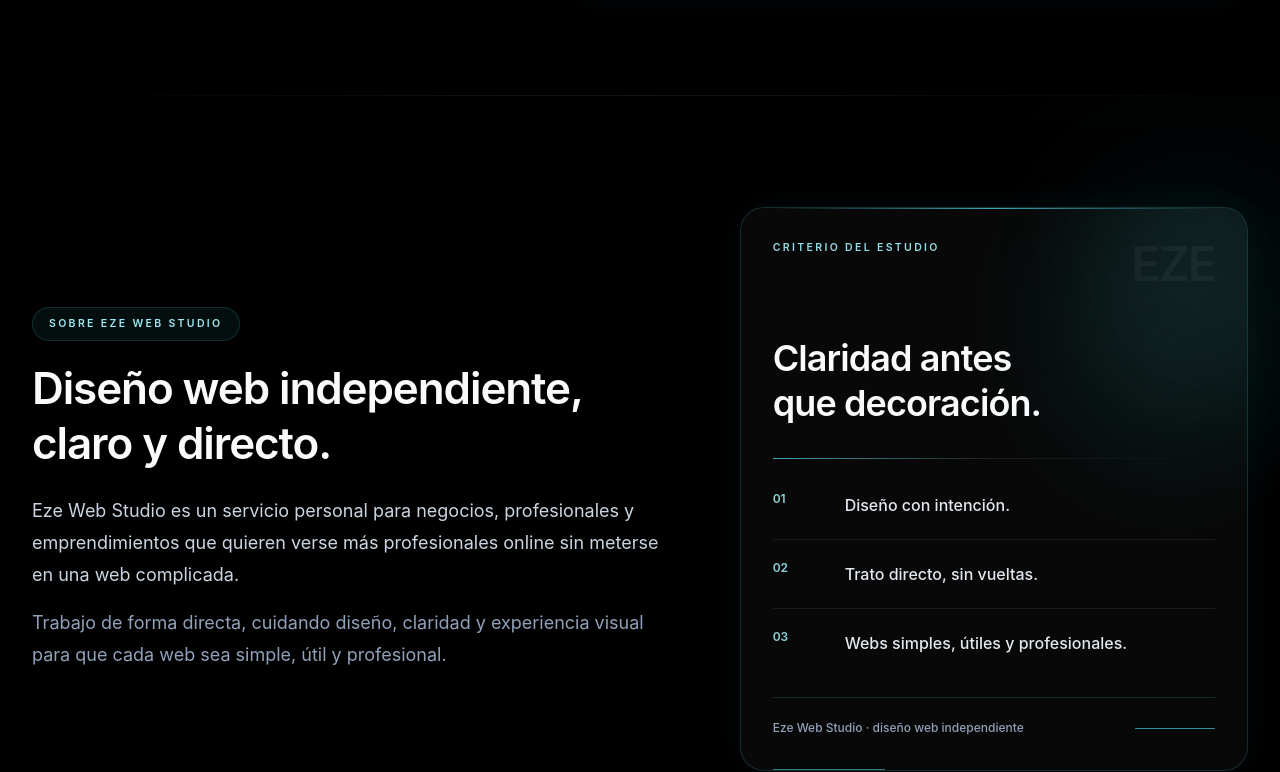
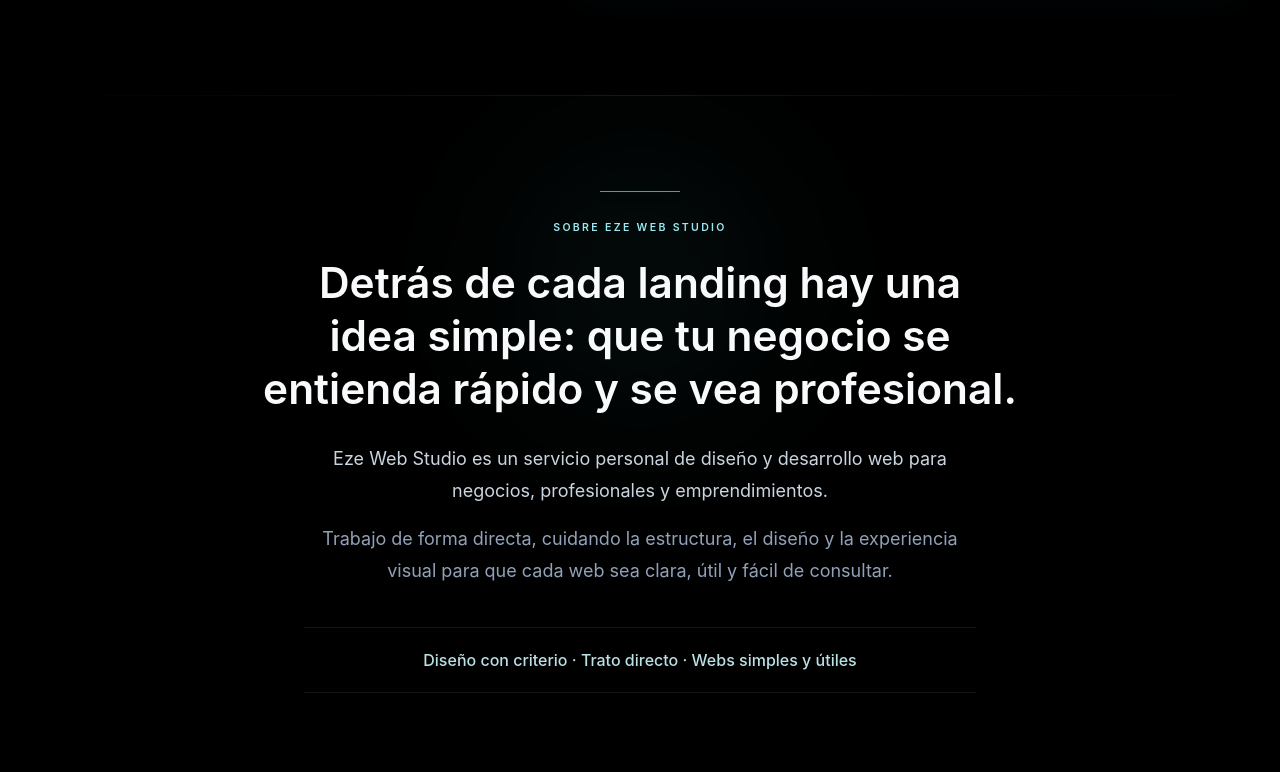
Before and after one commit to ezexgonzalez/eze-web-studio, a React (Vite) app: page / in a window 1280 px wide. Shown: the part 2730-3502 px from the top of the page. Built offline with nearby package versions, Linux system fonts and the light colour scheme.

Commit message:
simplify about section

```diff
--- a/src/components/sections/AboutSection.jsx
+++ b/src/components/sections/AboutSection.jsx
@@ -2,76 +2,35 @@ import { siteConfig } from "../../data/siteConfig";
 
 function AboutSection() {
   const { about } = siteConfig;
-  const { manifesto } = about;
 
   return (
     <section
       id="sobre-eze"
-      className="relative isolate overflow-hidden bg-black px-4 py-20 sm:px-6 sm:py-24 lg:px-8 lg:py-28"
+      className="relative isolate overflow-hidden bg-black px-4 py-18 sm:px-6 sm:py-22 lg:px-8 lg:py-24"
     >
       <div className="absolute inset-x-8 top-0 h-px bg-gradient-to-r from-transparent via-white/[0.08] to-transparent" />
-      <div className="absolute right-0 top-10 -z-10 h-80 w-80 translate-x-1/4 rounded-full bg-cyan-300/[0.04] blur-3xl" />
+      <div className="absolute left-1/2 top-10 -z-10 h-72 w-72 -translate-x-1/2 rounded-full bg-cyan-300/[0.035] blur-3xl" />
 
-      <div className="mx-auto grid w-full max-w-7xl gap-8 lg:grid-cols-[1fr_0.78fr] lg:items-center lg:gap-14">
-        <div className="max-w-3xl">
-          <p className="mb-5 inline-flex rounded-full border border-cyan-300/[0.15] bg-cyan-300/[0.06] px-4 py-2 text-[0.66rem] font-semibold uppercase tracking-[0.22em] text-cyan-200/95">
+      <div className="mx-auto w-full max-w-5xl">
+        <div className="mx-auto max-w-4xl text-center">
+          <div className="mx-auto mb-7 h-px w-20 bg-cyan-300/70 shadow-[0_0_18px_rgba(34,211,238,0.22)]" />
+
+          <p className="text-[0.66rem] font-semibold uppercase tracking-[0.22em] text-cyan-200/95">
             {about.eyebrow}
           </p>
-          <h2 className="text-balance text-3xl font-semibold leading-tight tracking-[-0.025em] text-slate-50 sm:text-4xl lg:text-[2.75rem]">
-            {about.title}
+
+          <h2 className="mx-auto mt-5 max-w-4xl text-balance text-3xl font-semibold leading-tight text-slate-50 sm:text-4xl lg:text-[2.65rem]">
+            {about.editorialTitle}
           </h2>
-          <div className="mt-6 max-w-2xl space-y-4 text-base leading-7 text-slate-300 sm:text-lg sm:leading-8">
-            <p>{about.description}</p>
-            <p className="text-slate-400">{about.secondaryText}</p>
+
+          <div className="mx-auto mt-7 max-w-2xl space-y-4 text-base leading-7 text-slate-300 sm:text-lg sm:leading-8">
+            <p>{about.editorialDescription}</p>
+            <p className="text-slate-400">{about.editorialSecondaryText}</p>
           </div>
-        </div>
 
-        <div className="relative">
-          <div className="absolute -right-8 top-8 -z-10 h-56 w-56 rounded-full bg-cyan-300/[0.055] blur-3xl" />
-
-          <div className="relative overflow-hidden rounded-3xl border border-cyan-300/[0.16] bg-white/[0.032] p-6 shadow-[0_28px_100px_rgba(0,0,0,0.4),0_0_44px_rgba(34,211,238,0.055)] backdrop-blur-xl sm:p-8">
-            <div className="absolute inset-x-8 top-0 h-px bg-gradient-to-r from-transparent via-cyan-300/70 to-transparent" />
-            <div className="absolute -right-20 -top-20 h-56 w-56 rounded-full bg-cyan-300/[0.07] blur-3xl" />
-            <div className="absolute bottom-0 left-8 h-px w-28 bg-cyan-300/50 shadow-[0_0_18px_rgba(34,211,238,0.24)]" />
-
-            <div className="relative flex items-start justify-between gap-6">
-              <p className="text-[0.66rem] font-semibold uppercase tracking-[0.22em] text-cyan-200/90">
-                {manifesto.label}
-              </p>
-              <span className="select-none text-4xl font-semibold leading-none tracking-[-0.04em] text-slate-50/[0.045] sm:text-5xl">
-                EZE
-              </span>
-            </div>
-
-            <h3 className="relative mt-12 max-w-sm text-balance text-3xl font-semibold leading-tight tracking-[-0.025em] text-slate-50 sm:text-4xl">
-              {manifesto.title}
-            </h3>
-
-            <div className="relative mt-8 h-px w-full bg-gradient-to-r from-cyan-300/70 via-white/[0.08] to-transparent" />
-
-            <div className="relative mt-8 space-y-5">
-              {manifesto.principles.map((principle, index) => (
-                <div
-                  className="grid gap-4 border-b border-white/[0.07] pb-5 last:border-b-0 last:pb-0 sm:grid-cols-[3.5rem_1fr]"
-                  key={principle}
-                >
-                  <span className="text-xs font-semibold text-cyan-200/85">
-                    {String(index + 1).padStart(2, "0")}
-                  </span>
-                  <p className="text-base font-medium leading-7 text-slate-200">
-                    {principle}
-                  </p>
-                </div>
-              ))}
-            </div>
-
-            <div className="relative mt-10 flex flex-col gap-3 border-t border-cyan-300/[0.14] pt-5 sm:flex-row sm:items-center sm:justify-between">
-              <p className="text-xs font-medium leading-5 text-slate-400">
-                {manifesto.closing}
-              </p>
-              <span className="h-px w-20 rounded-full bg-cyan-300/60 shadow-[0_0_16px_rgba(34,211,238,0.24)]" />
-            </div>
-          </div>
+          <p className="mx-auto mt-10 max-w-2xl border-y border-white/[0.08] py-5 text-sm font-medium leading-6 text-cyan-100/90 sm:text-base">
+            {about.principles}
+          </p>
         </div>
       </div>
     </section>
--- a/src/data/siteConfig.js
+++ b/src/data/siteConfig.js
@@ -94,24 +94,15 @@ export const siteConfig = {
   },
 
   about: {
+    editorialTitle:
+      "Detr\u00e1s de cada landing hay una idea simple: que tu negocio se entienda r\u00e1pido y se vea profesional.",
+    editorialDescription:
+      "Eze Web Studio es un servicio personal de dise\u00f1o y desarrollo web para negocios, profesionales y emprendimientos.",
+    editorialSecondaryText:
+      "Trabajo de forma directa, cuidando la estructura, el dise\u00f1o y la experiencia visual para que cada web sea clara, \u00fatil y f\u00e1cil de consultar.",
+    principles:
+      "Dise\u00f1o con criterio \u00b7 Trato directo \u00b7 Webs simples y \u00fatiles",
     eyebrow: "SOBRE EZE WEB STUDIO",
-    title: "Diseño web independiente, claro y directo.",
-    description:
-      "Eze Web Studio es un servicio personal para negocios, profesionales y emprendimientos que quieren verse más profesionales online sin meterse en una web complicada.",
-    secondaryText:
-      "Trabajo de forma directa, cuidando diseño, claridad y experiencia visual para que cada web sea simple, útil y profesional.",
-    highlightedPhrase:
-      "Una marca personal, un trato directo y una web pensada con criterio.",
-    manifesto: {
-      label: "CRITERIO DEL ESTUDIO",
-      title: "Claridad antes que decoración.",
-      principles: [
-        "Diseño con intención.",
-        "Trato directo, sin vueltas.",
-        "Webs simples, útiles y profesionales.",
-      ],
-      closing: "Eze Web Studio · diseño web independiente",
-    },
   },
 
   packs: {
```
